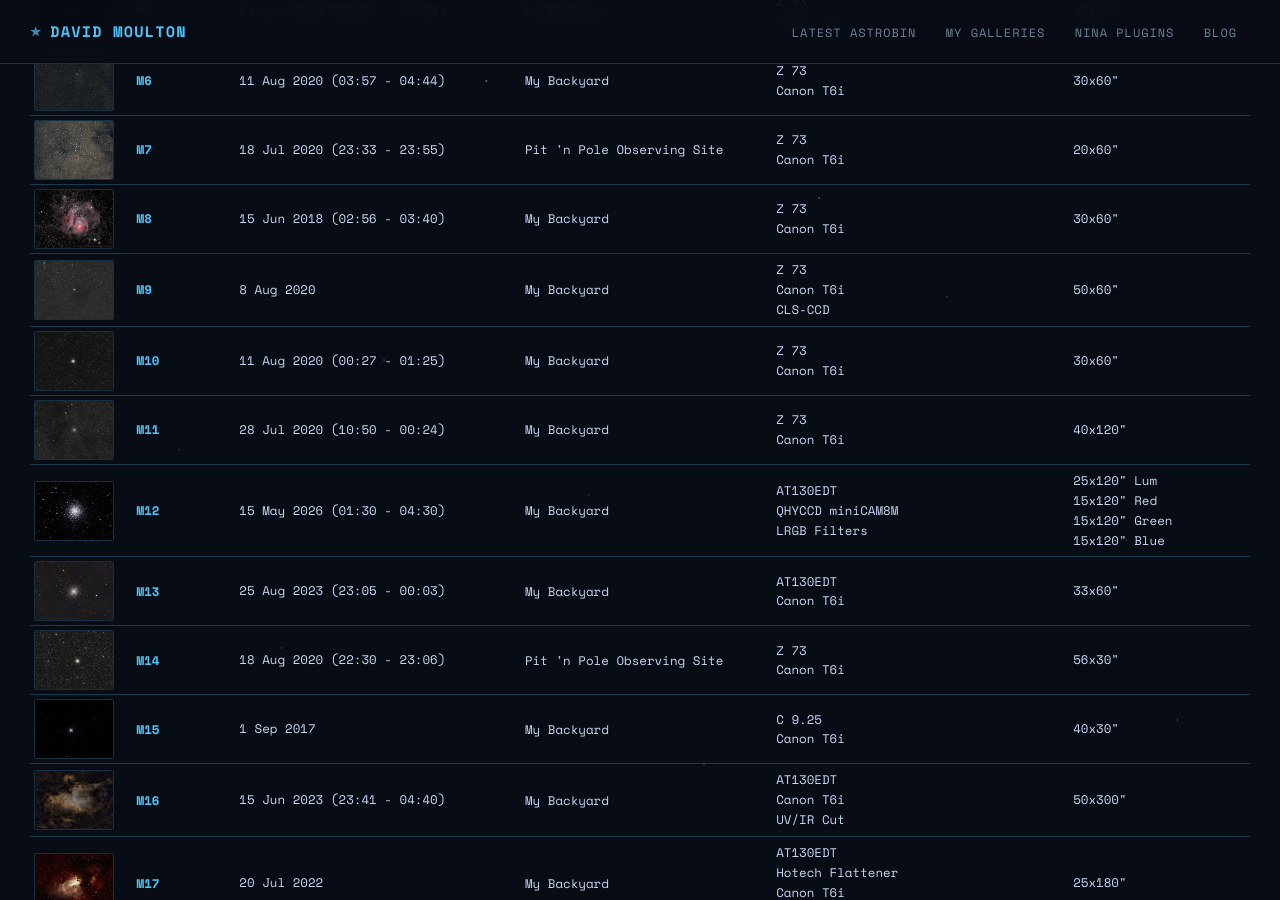
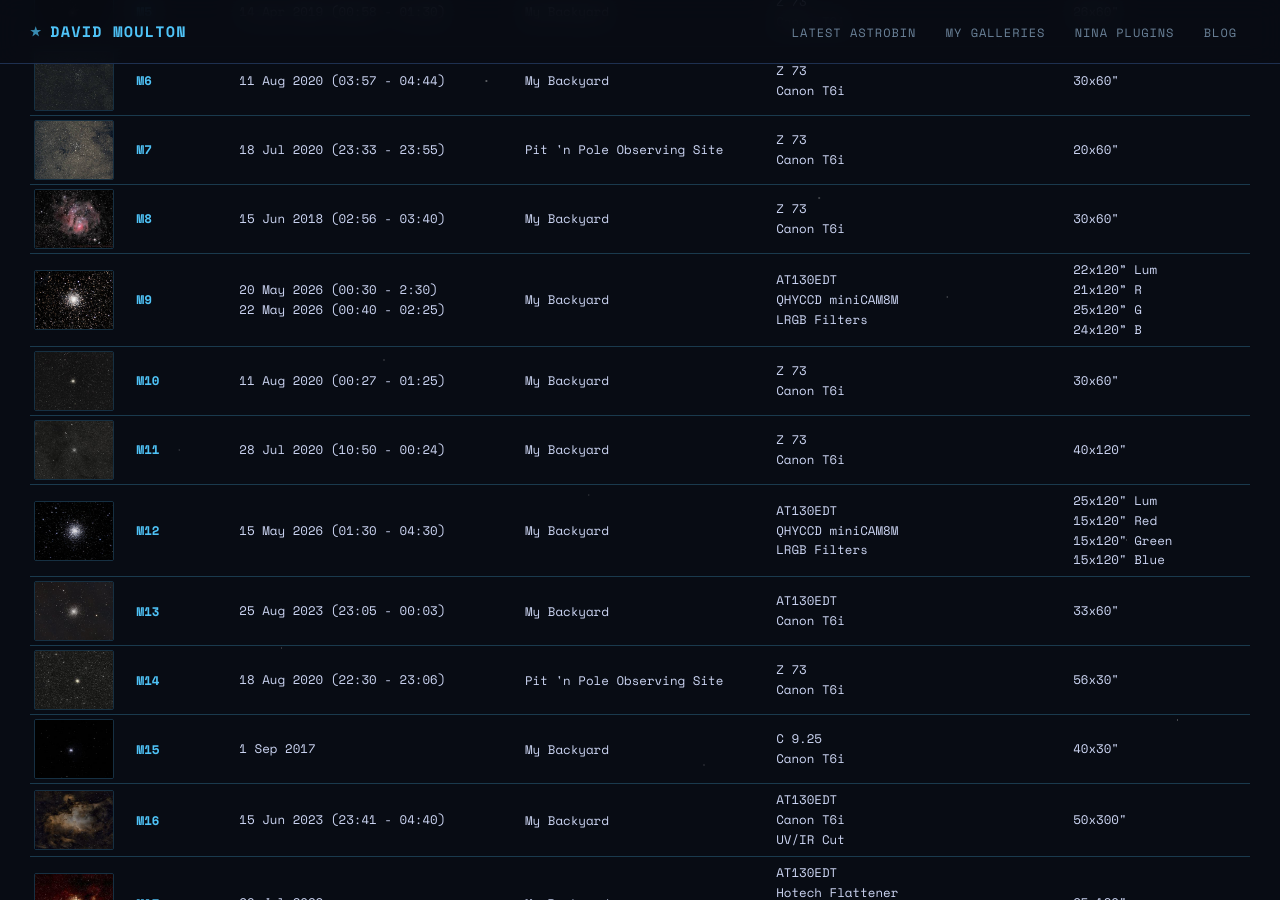
Before and after one commit to dmoulton/dmoulton.github.io, a Jekyll site: the page built from pages/astrophotography/messier-list.html, in a window 1280 px wide and 900 px high, scrolled down 668 px. Built offline with Jekyll 4.4.1, drawn with Linux system fonts in a browser that asks for light colours; comment, search, counter and statistics services are not loaded.

Commit message:
replaced m9

```diff
--- a/_data/galleries/messier.yml
+++ b/_data/galleries/messier.yml
@@ -96,16 +96,16 @@ pictures:
     image_info: 30x60"
     checked: true
   - filename: m9
-    original: m9-5748x3779.jpg
+    original: m9-2777x2132.jpg
     sizes:
-      - m9-300x197.jpg
+      - m9-300x230.jpg
     sort_id: 9
-    thumbnail: m9-300x197.jpg
+    thumbnail: m9-300x230.jpg
     title: M9
-    date: 8 Aug 2020
+    date: 20 May 2026 (00:30 - 2:30) | 22 May 2026 (00:40 - 02:25)
     location: My Backyard
-    equipment: Z 73 | Canon T6i | CLS-CCD
-    image_info: 50x60"
+    equipment: AT130EDT | QHYCCD miniCAM8M | LRGB Filters
+    image_info: 22x120” Lum | 21x120” R | 25x120” G | 24x120” B
     checked: true
   - filename: m10
     original: m10-5648x3570.jpg
@@ -281,7 +281,7 @@ pictures:
     sort_id: 24
     thumbnail: m24-300x200.jpg
     title: M24
-    date: "9 Jun 2018 (00:56 - 01:28) "
+    date: '9 Jun 2018 (00:56 - 01:28) '
     location: Pit 'n Pole Observing Site
     equipment: C 9.25 | Canon T6i
     image_info: 28x60"
@@ -305,7 +305,7 @@ pictures:
     sort_id: 26
     thumbnail: m26-300x169.jpg
     title: M26
-    date: ""
+    date: ''
     location: null
     equipment: null
     image_info: null
@@ -317,7 +317,7 @@ pictures:
     sort_id: 27
     thumbnail: m27-300x191.jpg
     title: M27
-    date: "1 Jul 2022 (02:23 - 02:54 "
+    date: '1 Jul 2022 (02:23 - 02:54 '
     location: My Backyard
     equipment: Z73 | Canon T6i
     image_info: 20x60"
@@ -362,7 +362,10 @@ pictures:
     sizes:
       - m31-300x200.jpg
     sort_id: 31
-    objects: [31, 32, 110]
+    objects:
+      - 31
+      - 32
+      - 110
     thumbnail: m31-300x200.jpg
     title: M31, M32, & M110
     date: 16 Sep 2023 (12:04 - 02:15)
@@ -482,7 +485,9 @@ pictures:
     sizes:
       - m42-300x200.jpg
     sort_id: 42
-    objects: [42, 43]
+    objects:
+      - 42
+      - 43
     thumbnail: m42-300x200.jpg
     title: M42 & the Running Man
     date: 16 Feb 2023 (19:00 - 00:00)
@@ -614,7 +619,7 @@ pictures:
     sort_id: 54
     thumbnail: m54-300x169.jpg
     title: M54
-    date: ""
+    date: ''
     location: null
     equipment: null
     image_info: null
@@ -672,7 +677,9 @@ pictures:
     sizes:
       - m59_m60-300x207.jpg
     sort_id: 59
-    objects: [59, 60]
+    objects:
+      - 59
+      - 60
     thumbnail: m59_m60-300x207.jpg
     title: M59 & M60
     date: 26 Apr 2023 (00:34 - 02:34)
@@ -733,7 +740,9 @@ pictures:
     sizes:
       - leo_triplet-300x193.jpg
     sort_id: 65
-    objects: [65, 66]
+    objects:
+      - 65
+      - 66
     thumbnail: leo_triplet-300x193.jpg
     title: The Leo Triplet - M65 & M66
     date: 29 Dec 2025 (04:10 - 05:40)
@@ -855,7 +864,7 @@ pictures:
     sort_id: 76
     thumbnail: m76-300x200.jpg
     title: M76
-    date: ""
+    date: ''
     location: null
     equipment: null
     image_info: null
@@ -949,7 +958,9 @@ pictures:
     sizes:
       - m84-300x533.jpg
     sort_id: 84
-    objects: [84, 86]
+    objects:
+      - 84
+      - 86
     thumbnail: m84-300x533.jpg
     title: M84, M86, & Markarian Chain
     date: 18 Jan 2026 (01:30 - 06:00)
@@ -998,7 +1009,9 @@ pictures:
     sizes:
       - m90-300x533.jpg
     sort_id: 89
-    objects: [89, 90]
+    objects:
+      - 89
+      - 90
     thumbnail: m90-300x533.jpg
     title: M89 & M90
     date: 17 Jan 2026 (05:30 - 06:15)
```
Also changed, not shown: assets/astrophotography/messier/m9-2777x2132.jpg (added), assets/astrophotography/messier/m9-300x197.jpg (deleted), assets/astrophotography/messier/m9-300x230.jpg (added), 1 other file.
